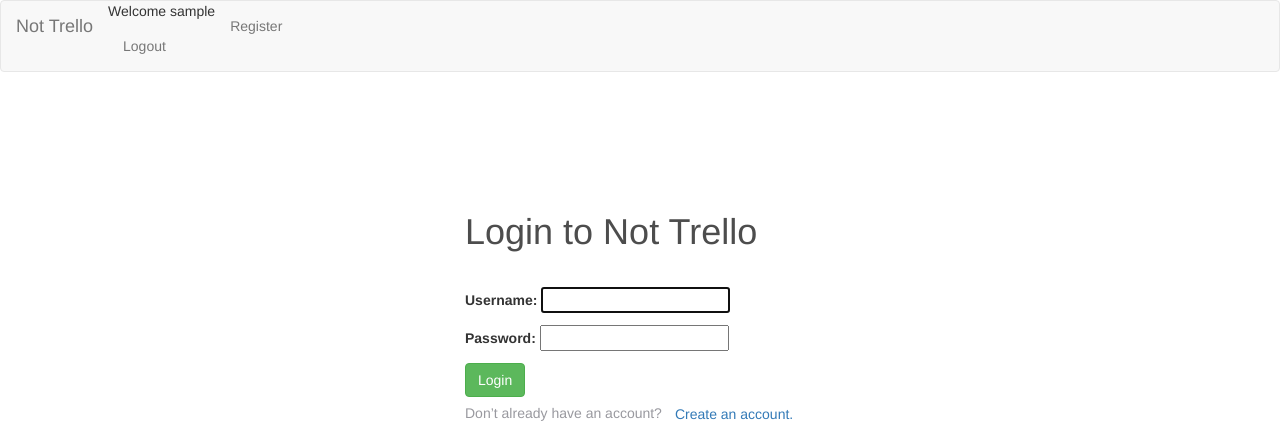
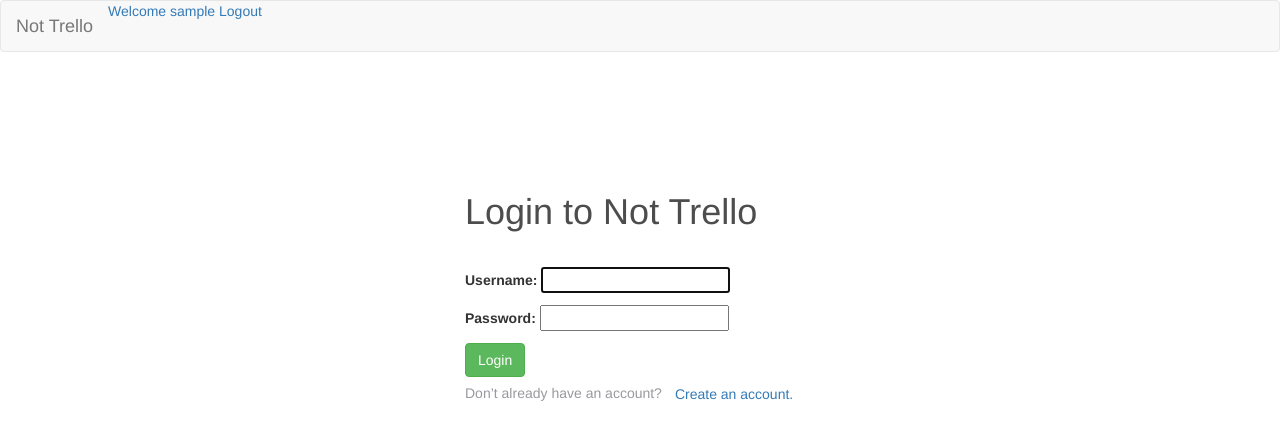
Before and after one commit to maggiecorrell/kanban-django, a Django app: page / in a window 1280 px wide. Shown: the top 421 px of the page. Run offline with Django 3.2, Linux system fonts and the light colour scheme; the visitor is signed in with stand-in values (Sample User, id 1); some libraries are stand-ins or nearby versions.

Commit message:
new stuff

```diff
--- a/not_trello/static/css/app.css
+++ b/not_trello/static/css/app.css
@@ -3,17 +3,20 @@ h1 {
     padding-top: 100px;
     padding-bottom: 25px;
 }
+
 .btn .btn-success {
     background-color: #5BAE45;
     color: #FFF;
     box-shadow: 20px 10px 30px #3F6F21;
     font-size: 30px;
 }
+
 .google_btn {
     padding-top: 50px;
     padding-bottom: 30px;
     font-size: 20px;
 }
+
 .login_button {
     color: #99999F;
 }
--- a/not_trello/templates/base/base.html
+++ b/not_trello/templates/base/base.html
@@ -19,12 +19,11 @@
                 <ul class="nav navbar-nav">
                 <ul class="nav navbar-nav navbar-right">
                     {% if user.is_authenticated %}
-                    <li>Welcome {{ user.username }}<a href="{% url 'logout' %}">Logout</a></li>
+                    <a>Welcome {{ user.username }}</a>
+                    <a href="{% url 'logout' %}">Logout</a></li>
                     {% else %}
                     <li><a href="{% url 'login' %}">Login</a></li>
                     {% endif %}
-                <ul class="nav navbar-nav navbar-right">
-                    <li><a href="{% url 'register' %}">Register</a></li>
                 </ul>
             </div>
           </div>
--- a/not_trello/templates/registration/login.html
+++ b/not_trello/templates/registration/login.html
@@ -1,4 +1,5 @@
-{% extends "base/base.html" %} {% block body %} {% if form.errors %}
+{% extends "base/base.html" %}
+{% block body %} {% if form.errors %}
 <p>Your username and password didn't match. Please try again.</p>
 {% endif %}
 <div class="container">
--- a/not_trello/views.py
+++ b/not_trello/views.py
@@ -6,7 +6,7 @@ from django.contrib.auth.decorators import login_required
 from .models import Board, Card, Category
 
 
-@login_required
+# @login_required
 def index(request):
     return render(request, 'board.html')
 
```
